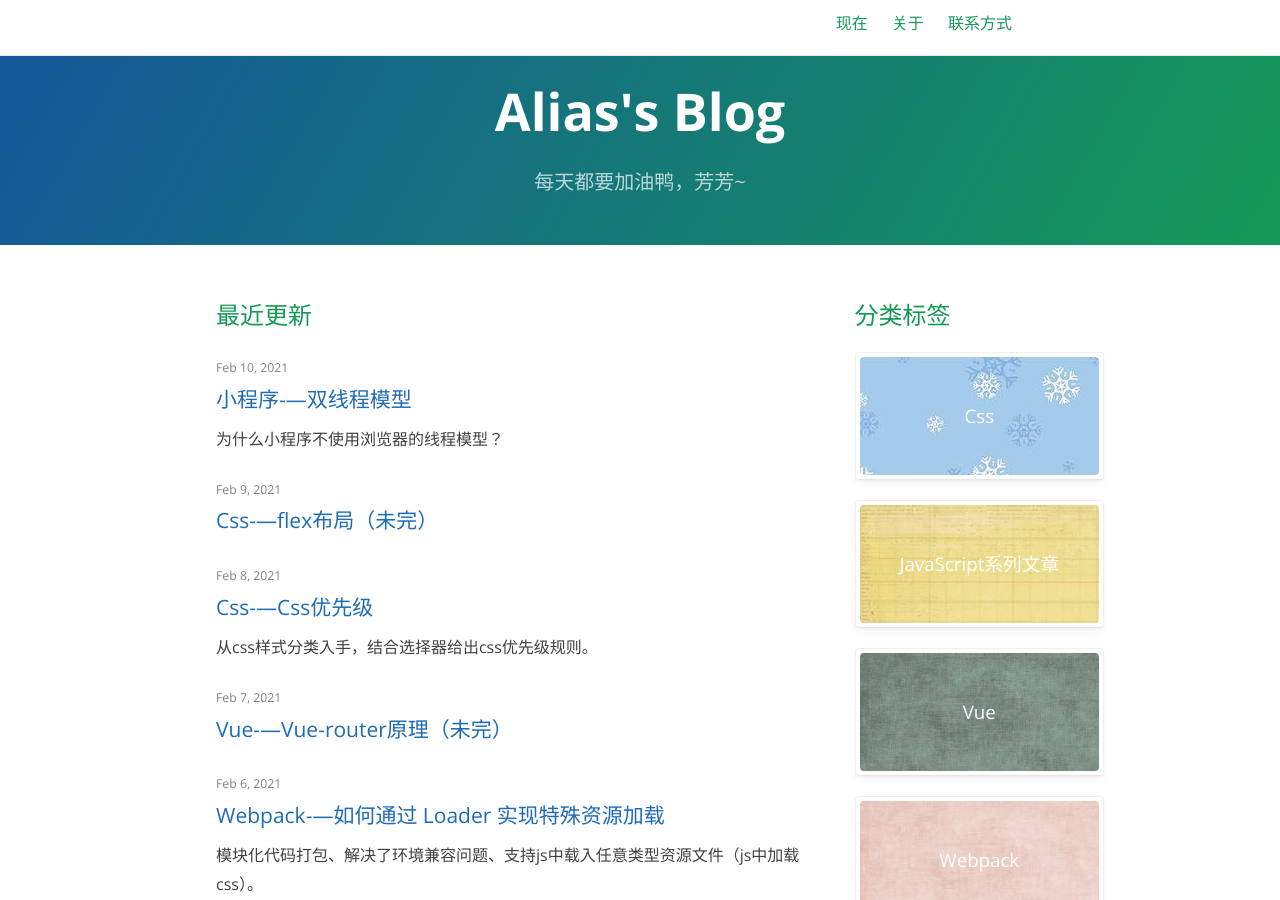
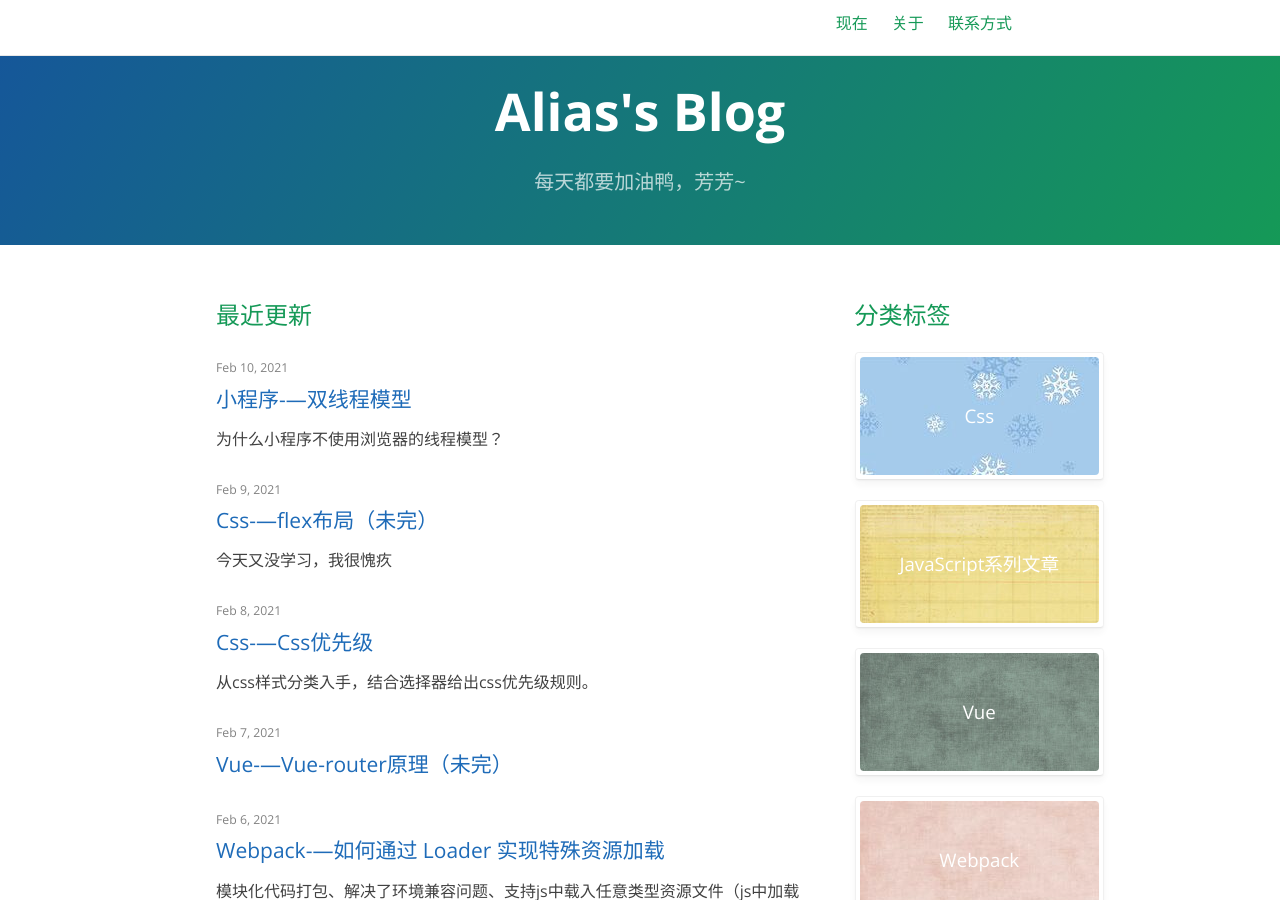
Before and after one commit to higwendolyn/Alias, a Jekyll site: the page built from index.html, in a window 1280 px wide and 900 px high. Built offline with Jekyll 4.4.1, drawn with Linux system fonts in a browser that asks for light colours; the list of posts is cut into pages by our own code.

Commit message:
mark一下

```diff
--- a/_posts/2021-02-09-flex.md
+++ b/_posts/2021-02-09-flex.md
@@ -3,3 +3,5 @@ layout: post
 title: "Css-—flex布局（未完）"
 category: 'Css'
 ---
+
+今天又没学习，我很愧疚
```
